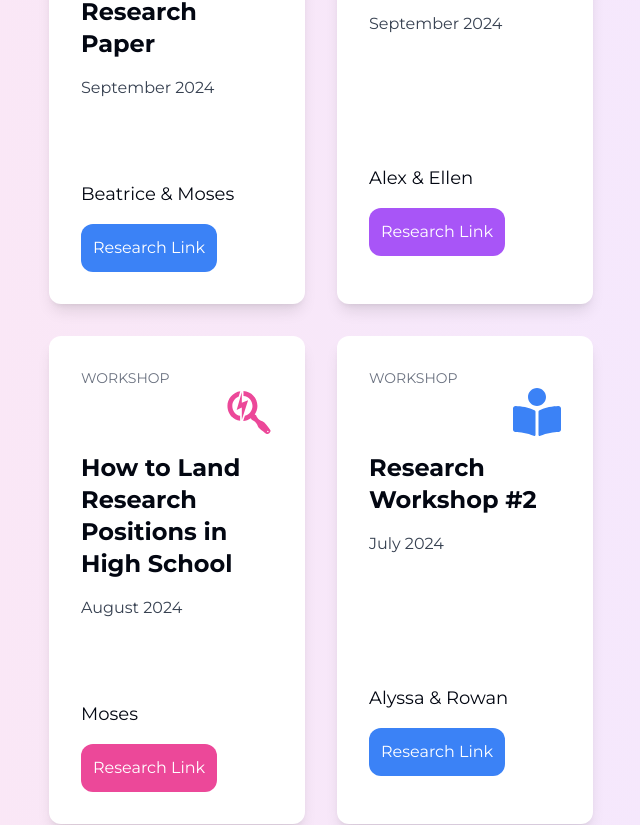
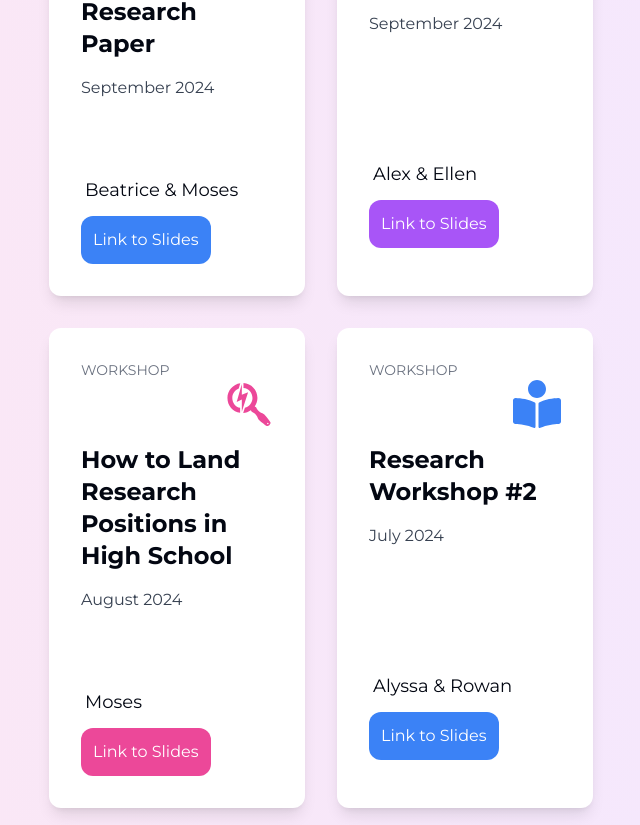
Before and after one commit to multiverseresearchers/multiverse-researchers, a React (Vite) app: page /workshops in a window 1280 px wide. Shown: the part 600-1425 px from the top of the page, without its empty margins (319-959 px from the left). Built offline with nearby package versions, Linux system fonts and the light colour scheme.

Commit message:
small reformat

```diff
--- a/src/components/programs/Workshops.tsx
+++ b/src/components/programs/Workshops.tsx
@@ -75,7 +75,7 @@ const WorkshopBlock = ({name, author, date, link, desc, icon, color}:
         </div>);
 
       buttonElement = (
-        <div className={`bg-pink-500 hover:bg-pink-600 text-white rounded-xl p-3 cursor-pointer max-w-fit`}>Research Link</div>
+        <div className={`bg-pink-500 hover:bg-pink-600 text-white rounded-xl p-3 cursor-pointer max-w-fit`}>Link to Slides</div>
       )
 
       break;
@@ -87,7 +87,7 @@ const WorkshopBlock = ({name, author, date, link, desc, icon, color}:
         </div>);
 
       buttonElement = (
-        <div className={`bg-blue-500 hover:bg-blue-600 text-white rounded-xl p-3 cursor-pointer max-w-fit`}>Research Link</div>
+        <div className={`bg-blue-500 hover:bg-blue-600 text-white rounded-xl p-3 cursor-pointer max-w-fit`}>Link to Slides</div>
       )
 
       break;
@@ -98,7 +98,7 @@ const WorkshopBlock = ({name, author, date, link, desc, icon, color}:
         </div>);
 
       buttonElement = (
-        <div className={`bg-purple-500 hover:bg-purple-600 text-white rounded-xl p-3 cursor-pointer max-w-fit`}>Research Link</div>
+        <div className={`bg-purple-500 hover:bg-purple-600 text-white rounded-xl p-3 cursor-pointer max-w-fit`}>Link to Slides</div>
       )
 
       break;
@@ -109,7 +109,7 @@ const WorkshopBlock = ({name, author, date, link, desc, icon, color}:
         </div>);
 
       buttonElement = (
-        <div className={`bg-green-500 hover:bg-green-600 text-white rounded-xl p-3 cursor-pointer max-w-fit`}>Research Link</div>
+        <div className={`bg-green-500 hover:bg-green-600 text-white rounded-xl p-3 cursor-pointer max-w-fit`}>Link to Slides</div>
       )
 
       break;
@@ -120,7 +120,7 @@ const WorkshopBlock = ({name, author, date, link, desc, icon, color}:
         </div>);
 
       buttonElement = (
-        <div className={`bg-red-500 hover:bg-red-600 text-white rounded-xl p-3 cursor-pointer max-w-fit`}>Research Link</div>
+        <div className={`bg-red-500 hover:bg-red-600 text-white rounded-xl p-3 cursor-pointer max-w-fit`}>Link to Slides</div>
       )
 
       break;
@@ -131,7 +131,7 @@ const WorkshopBlock = ({name, author, date, link, desc, icon, color}:
         </div>);
 
       buttonElement = (
-        <div className={`bg-blue-500 hover:bg-blue-600 text-white rounded-xl p-3 cursor-pointer max-w-fit`}>Research Link</div>
+        <div className={`bg-blue-500 hover:bg-blue-600 text-white rounded-xl p-3 cursor-pointer max-w-fit`}>Link to Slides</div>
       )
   }
 
@@ -145,7 +145,7 @@ const WorkshopBlock = ({name, author, date, link, desc, icon, color}:
         <p className="text-gray-700 pb-4">{date}</p>
       </div>
       <div className='row-start-4'>
-        <p className="text-lg pb-4 pt-4">{author}</p>
+        <p className="text-lg ml-1 pt-3 pb-3">{author}</p>
 
         <a href={link} target="_blank" rel="noopener noreferrer">
           {buttonElement}
```
